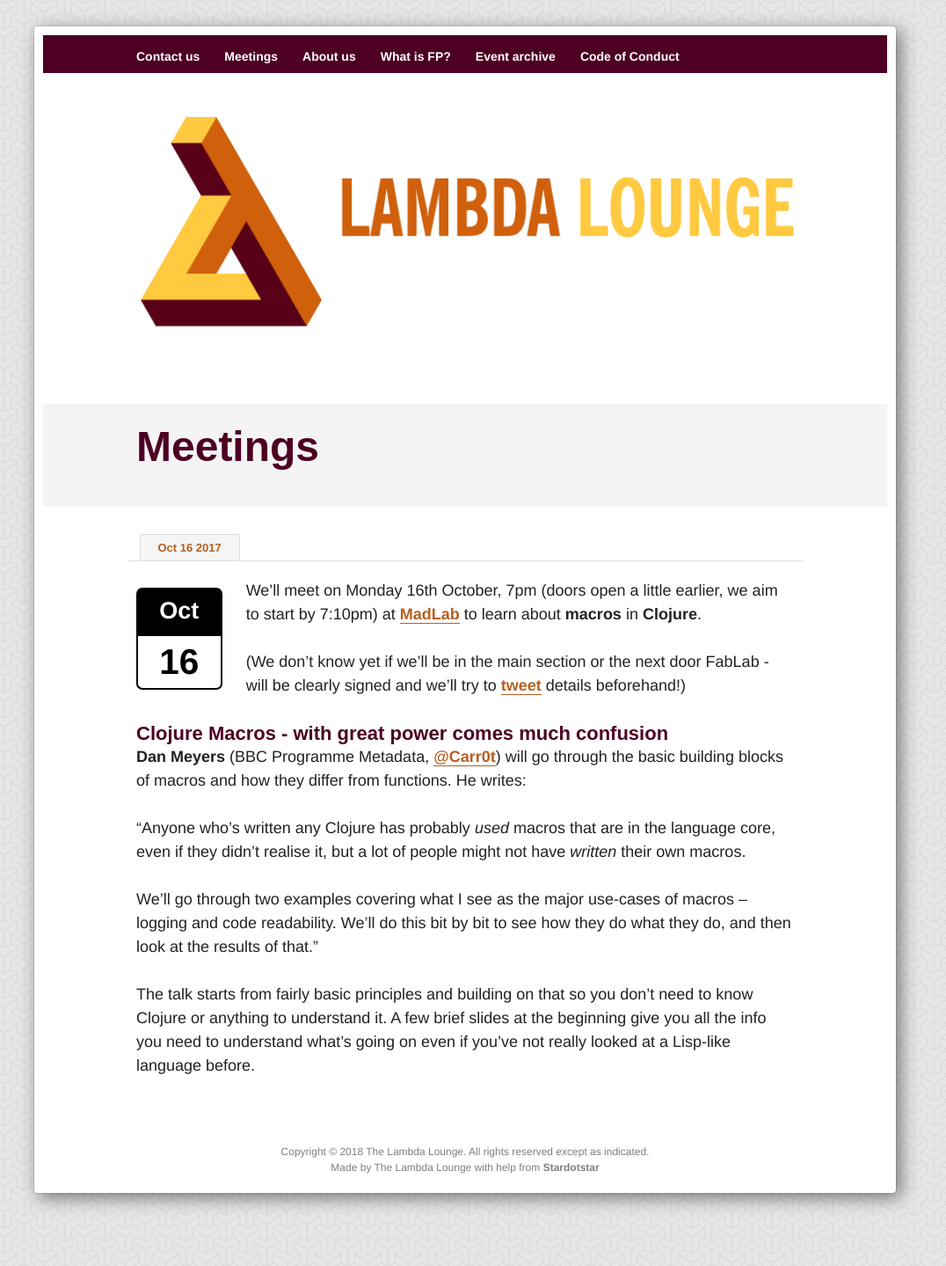
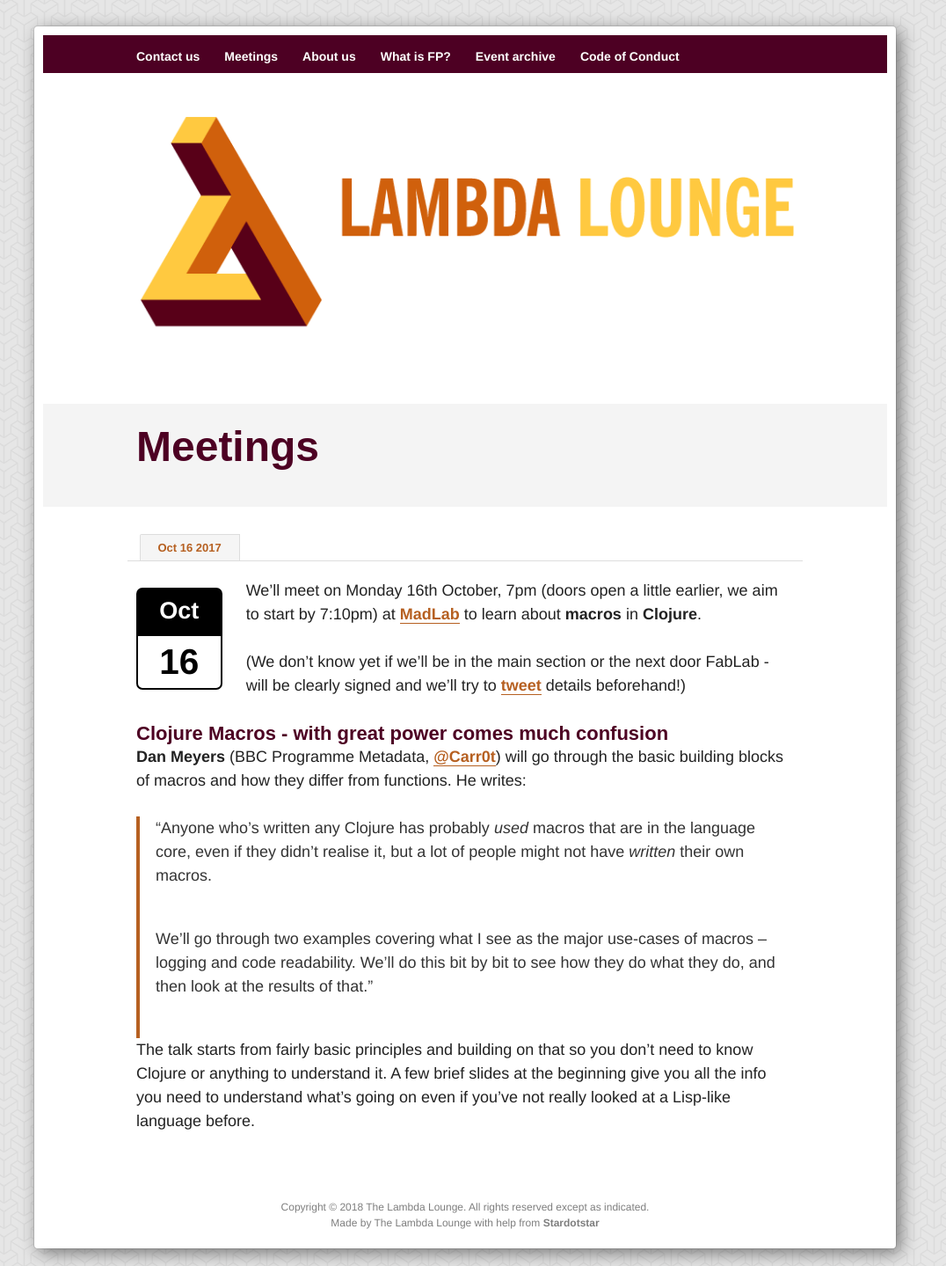
Before and after one commit to RickMoynihan/lambdalounge-website, a Jekyll site: the page built from _posts/2017-10-16-macros.md, in a window 1280 px wide. Shown: the whole page at 88% size, without its empty margins (111-1187 px from the left). Built offline with Jekyll 4.4.1, drawn with Linux system fonts in a browser that asks for light colours; some web fonts are replaced.

Commit message:
Show block quotes

```diff
--- a/assets/css/custom-ec9f787c-9c88-4370-a818-9ea934bd4298.css
+++ b/assets/css/custom-ec9f787c-9c88-4370-a818-9ea934bd4298.css
@@ -25,3 +25,13 @@ h1, h2, h3 {color:#4d0023;}
 #jam_187 img {
   margin: auto;
 }
+
+blockquote {
+   border-left: solid 4px #b66021;
+   padding-left: 1em;
+   color: #333;
+   font-size:
+}
+blockquote p {
+   padding-bottom: 1em;
+}
```
